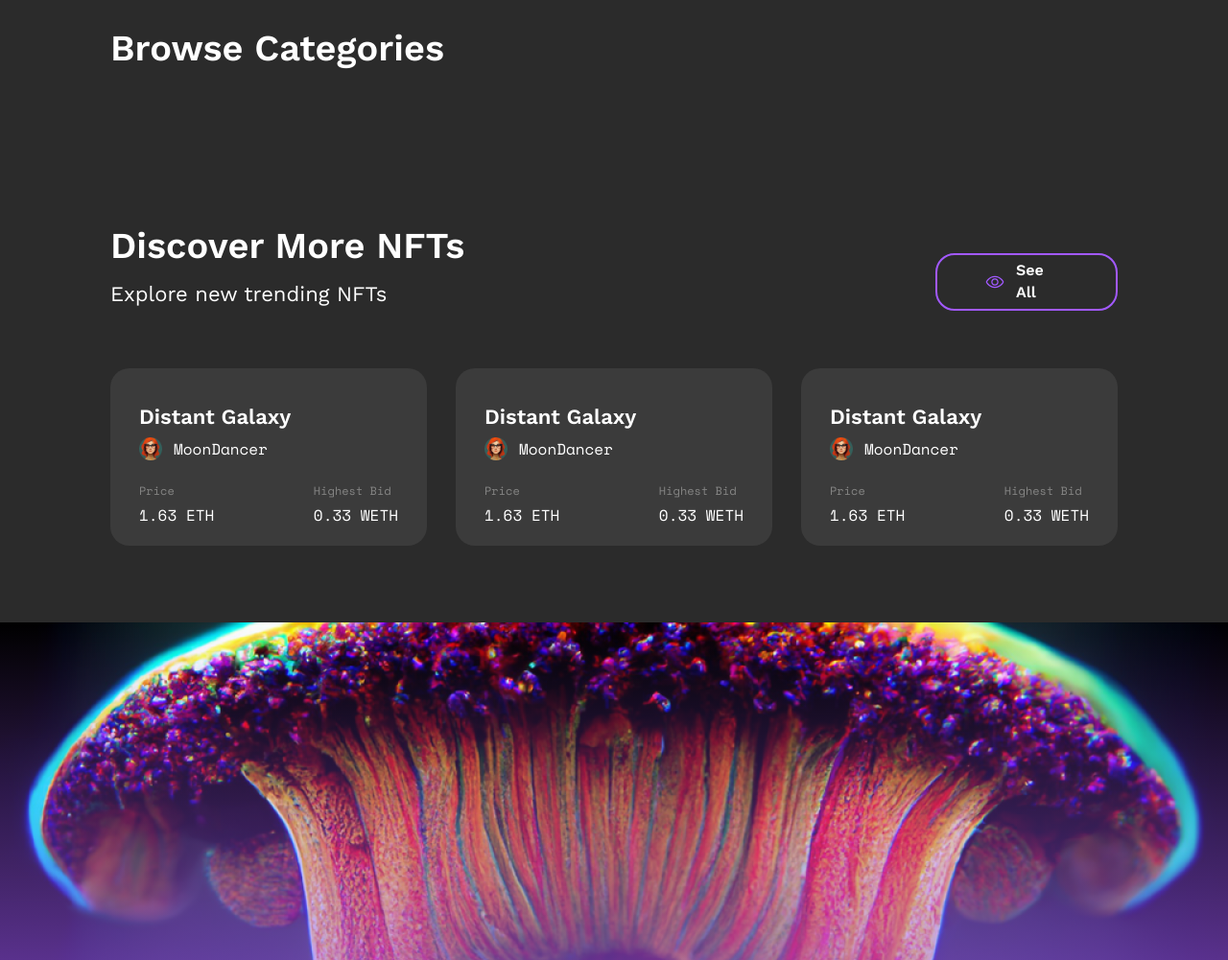
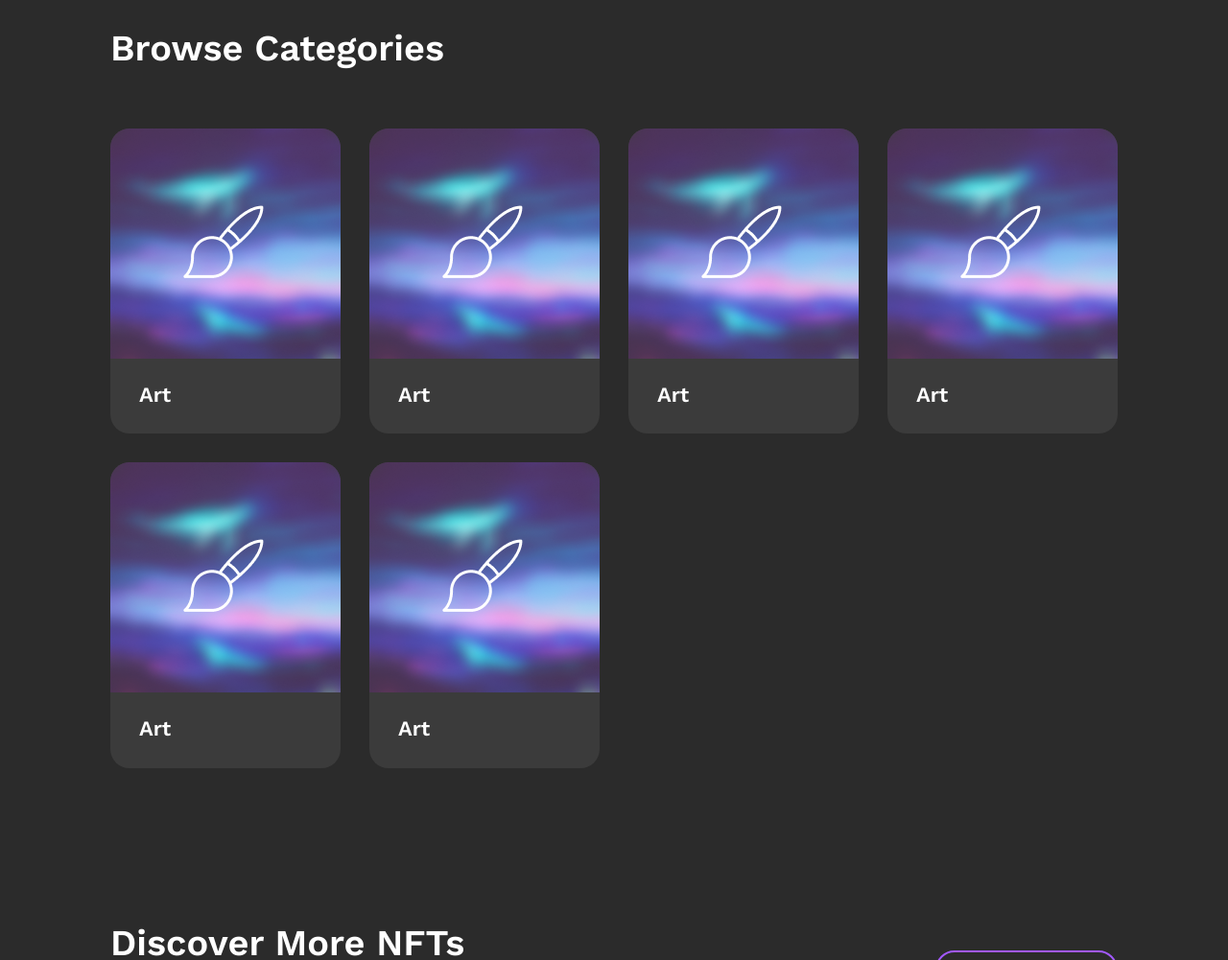
Before and after one commit to NigarRahimli/FinalProjectFront, a plain HTML site: page public/pages/Home/index.html in a window 1280 px wide. Shown: the part 2240-3241 px from the top of the page at 96% size. Drawn offline with nearby package versions, Linux system fonts and the light colour scheme.

Commit message:
browse is ready

```diff
--- a/public/pages/Home/index.html
+++ b/public/pages/Home/index.html
@@ -243,8 +243,32 @@
     <section id="browse">
       <div class="browse container">
         <h3 class="heading-third-work">Browse Categories</h3>
-        <div class="browse_cards">
-          <a href="#" class="browse_cards__card"> </a>
+        <div class="browse__cards">
+          <a href="#" class="browse__cards__card">
+            <img src="../../imgs/photos/art.png" alt="" />
+            <h5 class="browse__cards__card__text heading-fifth-work">Art</h5>
+          </a>
+          <a href="#" class="browse__cards__card">
+            <img src="../../imgs/photos/art.png" alt="" />
+            <h5 class="browse__cards__card__text heading-fifth-work">Art</h5>
+          </a>
+          <a href="#" class="browse__cards__card">
+            <img src="../../imgs/photos/art.png" alt="" />
+            <h5 class="browse__cards__card__text heading-fifth-work">Art</h5>
+          </a>
+          <a href="#" class="browse__cards__card">
+            <img src="../../imgs/photos/art.png" alt="" />
+            <h5 class="browse__cards__card__text heading-fifth-work">Art</h5>
+          </a>
+          <a href="#" class="browse__cards__card">
+            <img src="../../imgs/photos/art.png" alt="" />
+            <h5 class="browse__cards__card__text heading-fifth-work">Art</h5>
+          </a>
+          <a href="#" class="browse__cards__card">
+            <img src="../../imgs/photos/art.png" alt="" />
+            <h5 class="browse__cards__card__text heading-fifth-work">Art</h5>
+          </a>
+
         </div>
       </div>
     </section>
@@ -476,21 +500,25 @@
           </div>
           <div class="footer__content__join">
             <h5 class="heading-fifth-mono">Join our weekly digest</h5>
-            <p class="footer__content__join__p base-work">Get exclusive promotions & updates straight to your inbox.</p>
+            <p class="footer__content__join__p base-work">
+              Get exclusive promotions & updates straight to your inbox.
+            </p>
             <div href="./" class="subscribe">
-              <input type="email" placeholder="Enter your email here" required />
+              <input
+                type="email"
+                placeholder="Enter your email here"
+                required
+              />
               <a class="subscribe__button secondary" href="./">
-              <img src="../../imgs/icons/envelope_simple.svg" alt="" />
+                <img src="../../imgs/icons/envelope_simple.svg" alt="" />
                 <h3>Subscribe</h3>
               </a>
             </div>
           </div>
         </div>
-     <hr>
-     <p class="caption-work">Ⓒ NFT Market. Use this template freely.</p>
+        <hr />
+        <p class="caption-work">Ⓒ NFT Market. Use this template freely.</p>
       </div>
-
-
     </footer>
   </body>
 </html>
--- a/scss/pages-scss/_home.scss
+++ b/scss/pages-scss/_home.scss
@@ -9,6 +9,7 @@
 }
 body {
   background-color: $--Background;
+  overflow-x: hidden;
 }
 
 #hero {
@@ -148,7 +149,6 @@ body {
       padding-bottom: 60px;
 
       @include for-size(tablet) {
-
         @include text-formatter($--work, 16px, 400, 140%, none);
         padding-bottom: 40px;
       }
@@ -164,7 +164,6 @@ body {
       column-gap: 30px;
       @include for-size(tablet) {
         grid-template-columns: repeat(2, 1fr);
-
       }
       @include for-size(mobile) {
         grid-template-columns: 1fr;
@@ -366,11 +365,45 @@ body {
 // ---------
 
 #browse {
+
   .browse {
     padding: 80px 0;
     &__cards {
+
+      display: grid;
+      grid-template-columns: repeat(4, auto);
+      padding-top: 60px;
+      gap: 30px;
+
+      @include for-size(mobile) {
+        grid-template-columns: repeat(2, auto);
+      }
+      a {
+        transition: transform 0.3s ease;
+        cursor: pointer;
+        &:hover {
+          transform: scale(0.95);
+        }
+      }
       &__card {
-        display: initial;
+
+        background-color: $--Background---Secondary;
+        border-radius: 20px;
+        img{
+          @include for-size(tablet) {
+            width:150px ;
+            height:142px ;
+          }
+
+        }
+
+        &__text {
+          padding: 20px 30px 25px 30px;
+          width: 100%;
+          @include for-size(tablet) {
+            font-size: 16px;
+          }
+        }
       }
     }
   }
@@ -531,7 +564,7 @@ body {
     .addition {
       display: none;
       @include for-size(mobile) {
-       display: flex;
+        display: flex;
       }
     }
     @include for-size(mobile) {
@@ -680,9 +713,9 @@ body {
 // ----------------------
 
 #join {
-  padding-top:40px ;
+  padding-top: 40px;
   padding-bottom: 80px;
-  @include for-size(tablet) {
+  @include for-size(mobile) {
     padding: 0;
   }
   .subscribe {
@@ -716,14 +749,7 @@ body {
         outline: none;
       }
       &::placeholder {
-        @include text-formatter(
-          $--work,
-          16px,
-          400,
-          140%,
-          none,
-          $--Background
-        );
+        @include text-formatter($--work, 16px, 400, 140%, none, $--Background);
       }
       @include for-size(tablet) {
         display: flex;
@@ -742,7 +768,6 @@ body {
     }
   }
   .join {
-
     display: flex;
     background-color: $--Background---Secondary;
     border-radius: 20px;
@@ -752,7 +777,6 @@ body {
     @include for-size(tablet) {
       padding: 40px 30px;
       gap: 30px;
-
     }
     @include for-size(mobile) {
       padding: 40px 0px;
@@ -765,10 +789,8 @@ body {
       @include for-size(tablet) {
         width: 330px;
         height: 285px;
-
       }
     }
-
 
     @include for-size(mobile) {
       display: flex;
```
Also changed, not shown: scss/main.css, 1 other file.
